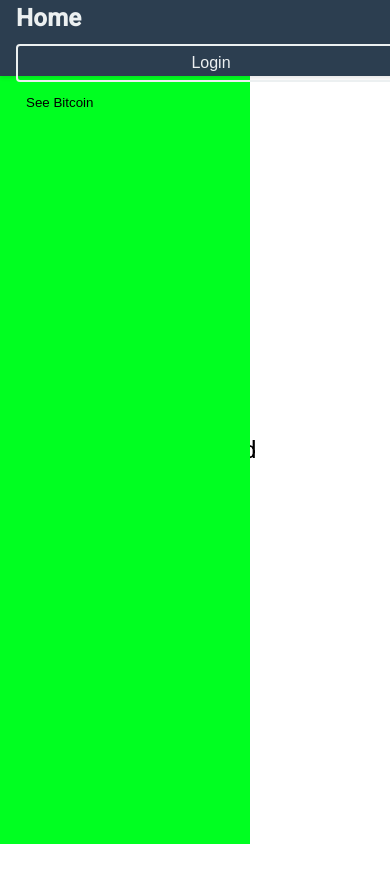
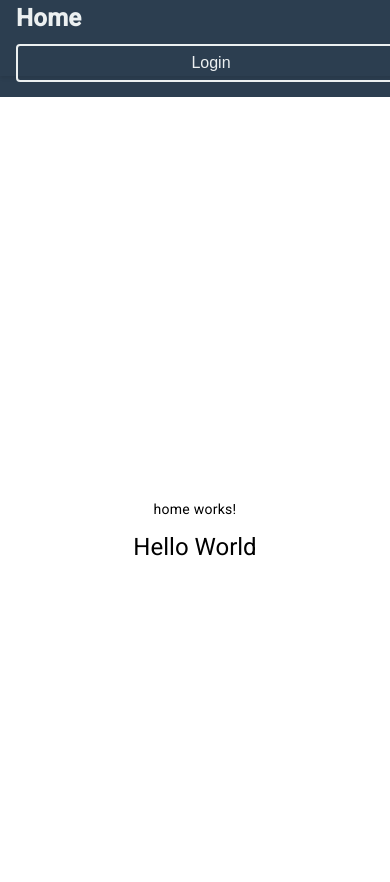
Before and after one commit to MalwandeMabanti/CryptoWalletAngularApp, an Angular app: page / in a window 390 px wide. Shown: the top 882 px of the page. Built offline with nearby package versions, Linux system fonts and the light colour scheme.

Commit message:
Made changes to sideBar component

```diff
--- a/src/app/components/sidebar/sidebar.component.html
+++ b/src/app/components/sidebar/sidebar.component.html
@@ -1,5 +1,7 @@
-<div class="sidebar">
-  <p class="sidebar-item">
-    <button routerLink="/cryptoInformation">See Bitcoin</button>
-  </p>
+<div *ngIf="currentUrl !== '/login' && currentUrl !== '/dashboard'">
+  <div class="sidebar">
+    <p class="sidebar-item">
+      <button routerLink="/cryptoInformation">See Bitcoin</button>
+    </p>
+  </div>
 </div>
--- a/src/app/components/sidebar/sidebar.component.scss
+++ b/src/app/components/sidebar/sidebar.component.scss
@@ -7,17 +7,18 @@ body, html {
   margin: 0;
 }
 
+
 .sidebar {
-  background-color: #00ff21;
-  width: 250px;
+  background-color: #2c3e50;
+  width: 200px;
   position: fixed;
   top: 56px;
   left: 0;
   bottom: 0;
   padding: 1rem;
   z-index: 100;
+  overflow-y: auto;
 }
-
 
 .sidebar p {
   margin: 0.5rem 0;
@@ -33,8 +34,29 @@ body, html {
   outline: none;
   cursor: pointer;
   transition: all 0.3s;
+  color: #ecf0f1;
+  text-align: center;
+  background-color: transparent;
+  border: 2px solid transparent;
+  border-radius: 4px;
 }
 
 .sidebar button:hover {
-  background-color: #ddd;
+  background-color: #34495e;
+  color: white;
+  border-color: #ecf0f1;
 }
+
+
+@media screen and (max-width: 768px) {
+  .sidebar {
+    width: 100%;
+    top: 0;
+    height: auto;
+    position: relative;
+  }
+
+  .sidebar button {
+    text-align: left;
+  }
+}
--- a/src/app/components/sidebar/sidebar.component.ts
+++ b/src/app/components/sidebar/sidebar.component.ts
@@ -16,4 +16,8 @@ export class SidebarComponent {
   {
     this.router.navigate(['/cryptoInformation'])
   }
+
+  get currentUrl() : string {
+    return this.router.url;
+  }
 }
```
